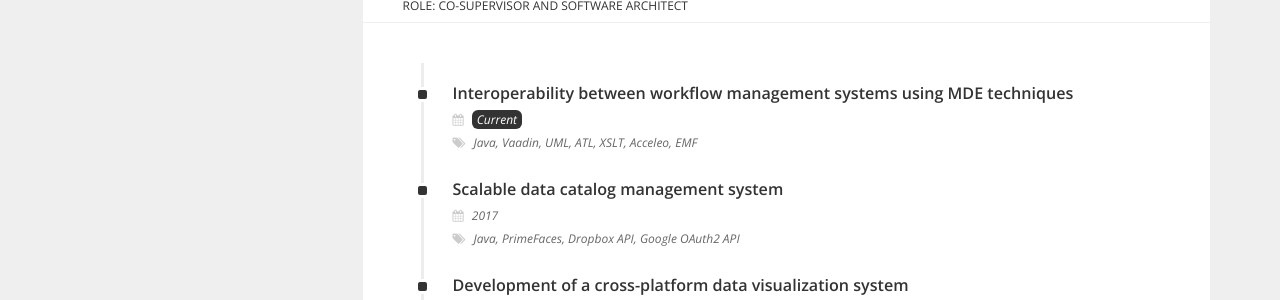
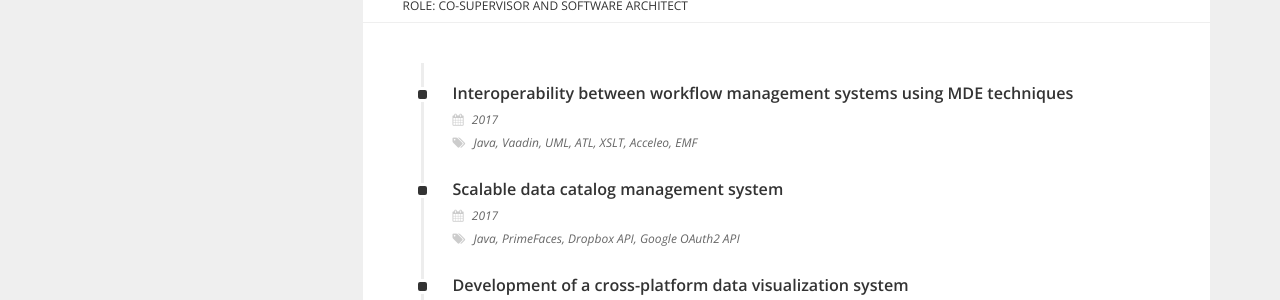
Before and after one commit to rsaladocid/personal-site, a Jekyll site: the page built from projects/index.md, in a window 1280 px wide. Shown: the part 789-1089 px from the top of the page. Built offline with Jekyll 4.4.1, drawn with Linux system fonts in a browser that asks for light colours.

Commit message:
Update final degree projects

```diff
--- a/_data/finaldegreeprojects.yml
+++ b/_data/finaldegreeprojects.yml
@@ -1,4 +1,5 @@
 - title: Interoperability between workflow management systems using MDE techniques
+  date: 2017
   description:
   tags: "Java, Vaadin, UML, ATL, XSLT, Acceleo, EMF"
 
```
